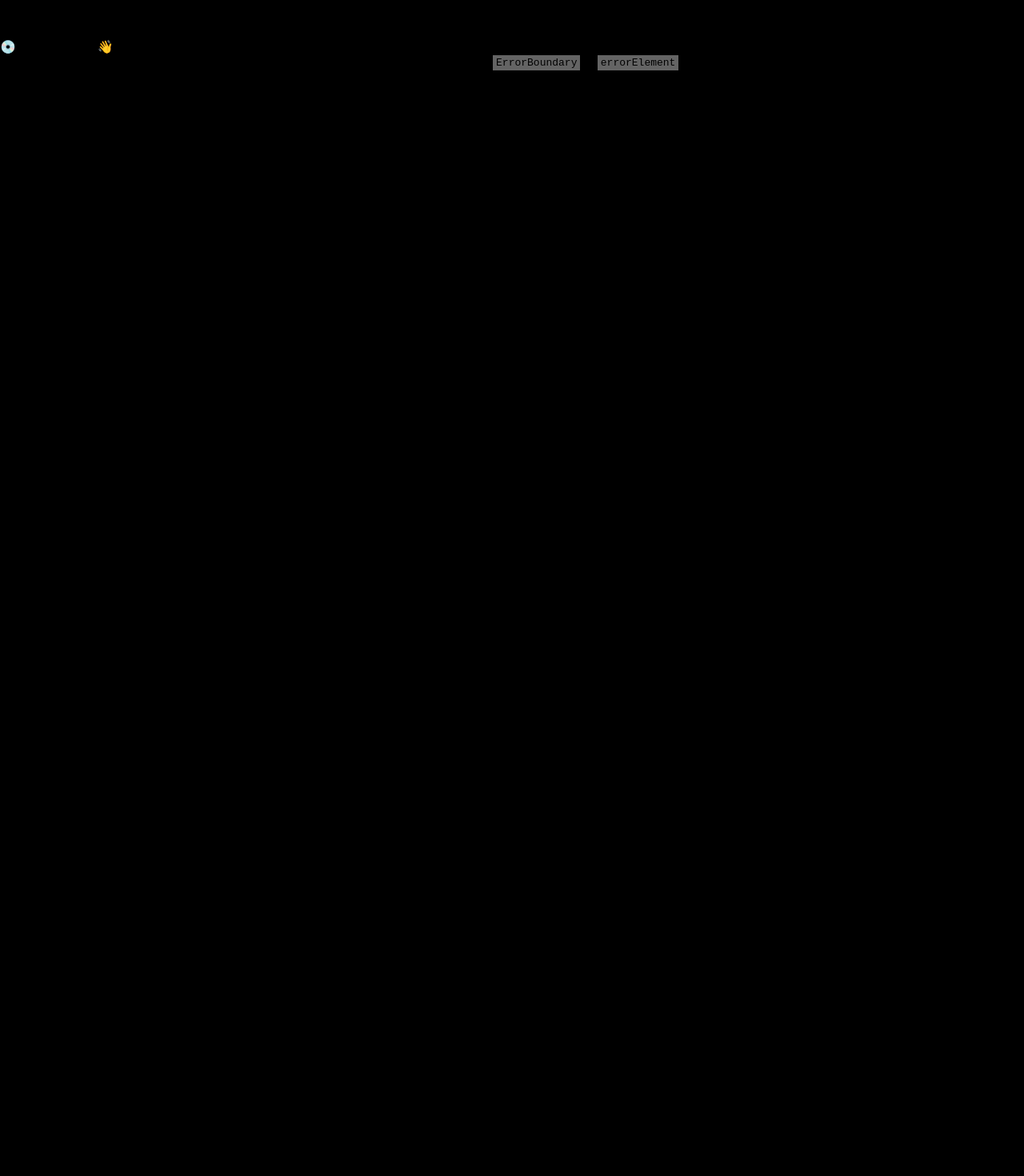
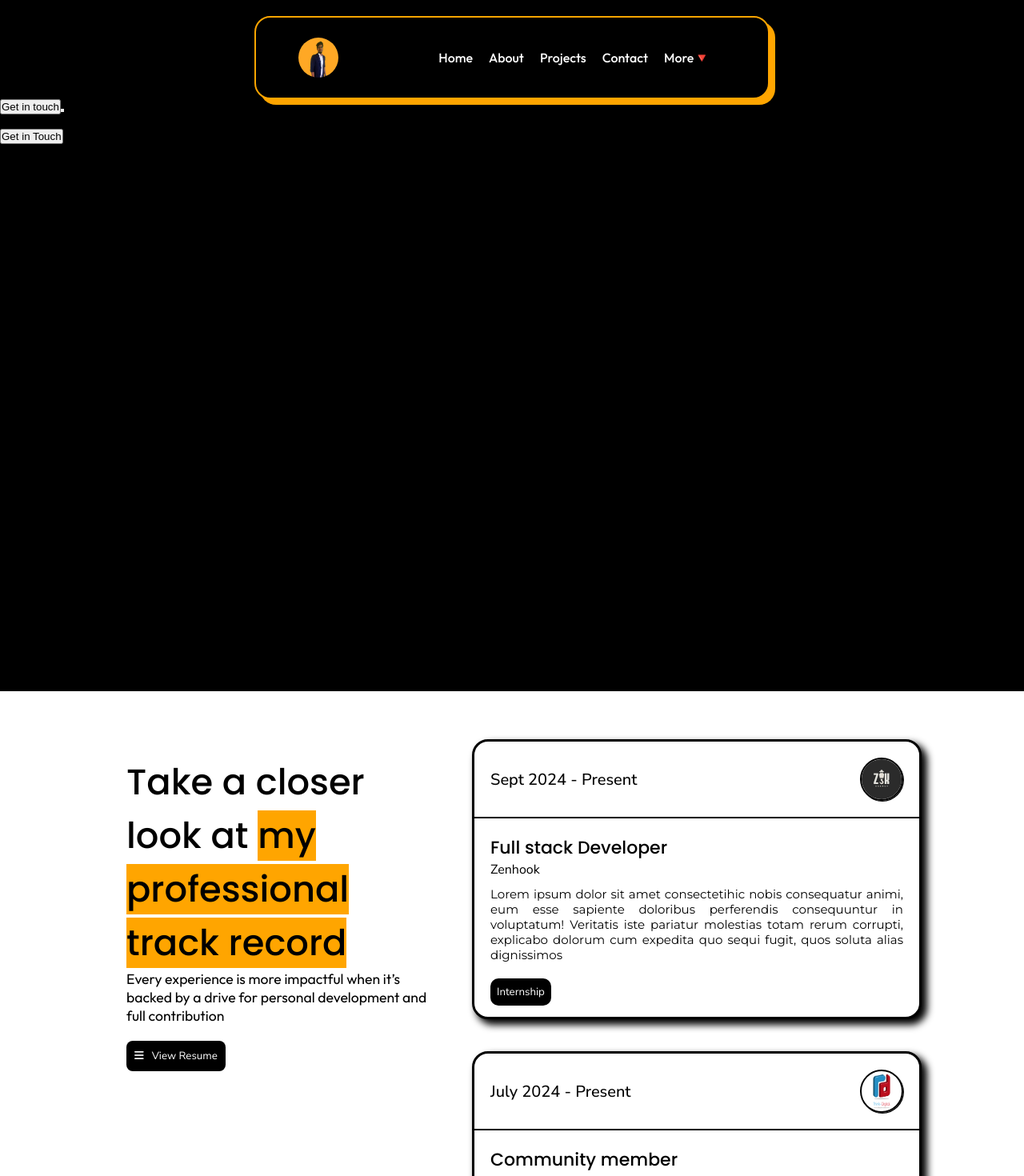
Before and after one commit to Adesh-111/Adesh.dev, a React (Vite) app: page /about in a window 1280 px wide. Before the commit this address had no page. Shown: the top 1470 px of the page at 80% size. Before the commit the page ends 800 px from the top, so only its background shows below. Built offline with nearby package versions, Linux system fonts and the light colour scheme.

Commit message:
The structure and implement the router for About page

```diff
--- /dev/null
+++ b/src/Pages/About/AboutMe.jsx
@@ -0,0 +1,68 @@
+import Experiences from "../../components/Experiences/Experiences";
+import Footer from "../../components/Footer/Footer";
+import Navbar from "../../components/Navbar/Navbar";
+
+function AboutMe() {
+  return (
+    <>
+      <Navbar />
+      <div className="AboutMe">
+        <div className="head">
+          <h3></h3>
+          <p></p>
+          <a href="">
+            <button>Get in touch</button>
+          </a>
+          <a href="">
+            <button></button>
+          </a>
+        </div>
+        <div className="story">
+          <div className="story-head">
+            <h3></h3>
+            <img src="" alt="" />
+          </div>
+          <div className="story-desc">
+            <p></p>
+            <a href="">
+              <button>Get in Touch</button>
+            </a>
+          </div>
+        </div>
+        <div className="titles">
+          <marquee behavior="scroll" direction="right">
+            <ul>
+              <li></li>
+              <li></li>
+              <li></li>
+              <li></li>
+              <li></li>
+              <li></li>
+              <li></li>
+              <li></li>
+              <li></li>
+            </ul>
+          </marquee>
+        </div>
+        <div className="core-values">
+            <h3></h3>
+            <p>
+
+            </p>
+            <div className="core-cards">
+                <div className="core-card">
+                    <img src="" alt="" />
+                    <h4></h4>
+                    <p></p>
+                </div>
+            </div>
+        </div>
+        <Experiences />
+      </div>
+
+      <Footer />
+    </>
+  );
+}
+
+export default AboutMe;
--- a/src/Pages/Certificates/Certificates.jsx
+++ b/src/Pages/Certificates/Certificates.jsx
@@ -4,7 +4,6 @@ import Navbar from "../../components/Navbar/Navbar";
 import Certificates from "./Certificate";
 import React from "react";
 import "./Certificates.css";
-
 
 function AllCertificates() {
   const certData = [
@@ -55,7 +54,7 @@ function AllCertificates() {
       image: assets.googleAnalytics,
       icon: assets.google,
       Date: "Mar 29 2024",
-      link: "https://analytics.google.com/analytics/academy/certificate/8i7kLs42QaKDSdoEFMzuGg",
+      link: "https://drive.google.com/file/d/1Ec-iDes1XE9-nzcYR0JpFnvha6D6Fr94/view?usp=drivesdk",
     },
     {
       name: "FrontEnd Development - HTML",
@@ -118,7 +117,7 @@ function AllCertificates() {
   return (
     <>
       <Navbar />
-      <div className="certificates" data-aos = "fade-up">
+      <div className="certificates" data-aos="fade-up">
         <div className="certificates-container">
           {certData.map((cert, index) => (
             <Certificates key={index} cert={cert} />
--- a/src/components/AppRouter/AppRouter.jsx
+++ b/src/components/AppRouter/AppRouter.jsx
@@ -5,6 +5,7 @@ import TwoProjects from "../Projects/TwoProjects";
 import Certificates from "../../Pages/Certificates/Certificates";
 import AllProjects from "../../Pages/AllProjects/AllProjects";
 import Contact from "../../Pages/Contact/Contact";
+import AboutMe from "../../Pages/About/AboutMe";
 
 const router = createBrowserRouter([
   {
@@ -23,6 +24,10 @@ const router = createBrowserRouter([
     path: "/contact",
     element: <Contact />,
   },
+  {
+    path :"/about",
+    element: <AboutMe />
+  }
 ]);
 
 export default router;
--- a/src/components/Footer/Footer.css
+++ b/src/components/Footer/Footer.css
@@ -20,6 +20,7 @@
   display: inline-flex;
   flex-direction: column;
   width: 300px;
+  margin-right: 10px;
 }
 
 .footer-description h3 {
--- a/src/components/Footer/Footer.jsx
+++ b/src/components/Footer/Footer.jsx
@@ -14,7 +14,7 @@ function Footer() {
                 className="footer-profile"
               />
               <h3>Adesh D</h3>
-              <p>Student 🖊. Creator 🚀. Developer</p>
+              <p>Student 🖊. Creator 🚀. Developer 💻</p>
             </div>
             <div>
               <ul className="social-links">
--- a/src/components/Navbar/Navbar.css
+++ b/src/components/Navbar/Navbar.css
@@ -28,7 +28,7 @@
   width: 600px;
   align-items: center;
   display: flex;
-  box-shadow: 6px 6px 2px 0px orange;
+  box-shadow: 7px 7px 0px 0px orange;
   justify-content: space-around;
   background-color: black;
 }
--- a/src/components/Navbar/Navbar.jsx
+++ b/src/components/Navbar/Navbar.jsx
@@ -24,7 +24,7 @@ function Navbar() {
               <a href="/">Home</a>
             </li>
             <li className="nav-item">
-              <a href="#About">About</a>
+              <a href="/about">About</a>
             </li>
             <li className="nav-item">
               <a href="/projects">Projects</a>
```
Also changed, not shown: src/Pages/About/AboutMe.css (added).
